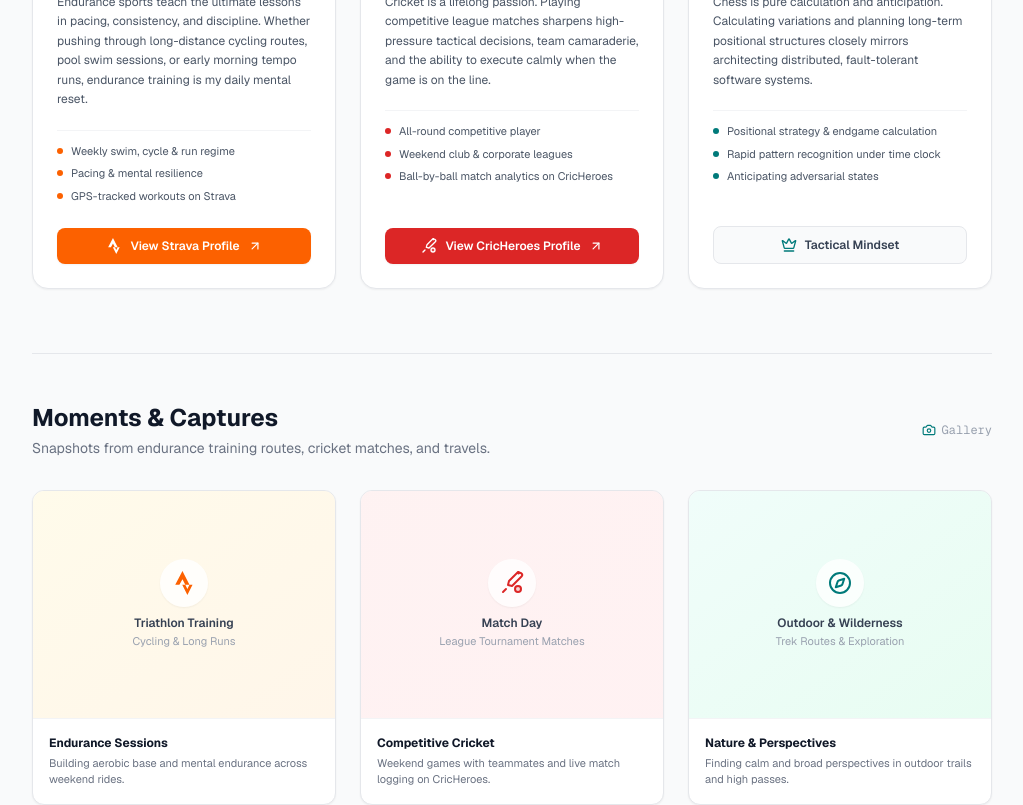
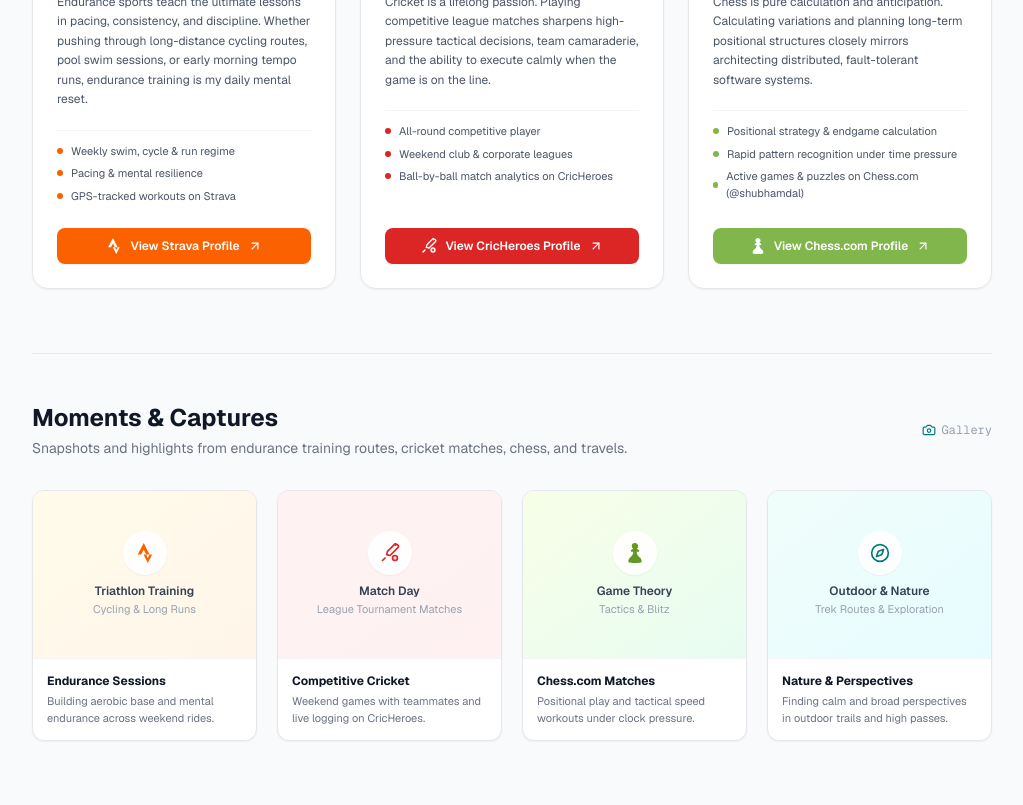
Before and after one commit to shubhamgoogle/shubham-portfolio, a Next.js app: page /beyond-code in a window 1280 px wide. Shown: the part 520-1325 px from the top of the page, without its empty margins (128-1151 px from the left). Built offline with nearby package versions, Linux system fonts and the light colour scheme.

Commit message:
feat: integrate chess.com profile and official pawn branding to beyond-code page

```diff
--- a/src/app/beyond-code/page.tsx
+++ b/src/app/beyond-code/page.tsx
@@ -2,7 +2,7 @@
 
 import Link from "next/link";
 import { ArrowLeft, ExternalLink, Activity, Trophy, Crown, Camera, MapPin, Compass, ArrowUpRight } from "lucide-react";
-import { StravaIcon, CricketIcon } from "@/components/Icons";
+import { StravaIcon, CricketIcon, ChessComIcon } from "@/components/Icons";
 import Footer from "@/components/Footer";
 
 export default function BeyondCodePage() {
@@ -150,21 +150,21 @@ export default function BeyondCodePage() {
             </div>
 
             {/* 3. Chess */}
-            <div className="bg-white rounded-2xl border border-gray-200 p-6 flex flex-col justify-between shadow-xs hover:border-[#007a7a]/40 hover:shadow-sm transition-all group">
+            <div className="bg-white rounded-2xl border border-gray-200 p-6 flex flex-col justify-between shadow-xs hover:border-[#81b64c]/50 hover:shadow-sm transition-all group">
               <div>
                 <div className="flex items-center justify-between mb-4">
-                  <div className="w-10 h-10 rounded-xl bg-[#007a7a]/10 flex items-center justify-center text-[#007a7a]">
-                    <Crown className="w-5 h-5" />
+                  <div className="w-10 h-10 rounded-xl bg-[#81b64c]/15 flex items-center justify-center text-[#629924]">
+                    <ChessComIcon className="w-5 h-5" />
                   </div>
-                  <span className="text-[11px] font-mono text-[#007a7a] bg-[#007a7a]/10 px-2 py-0.5 rounded font-medium">
-                    Strategy
+                  <span className="text-[11px] font-mono text-[#629924] bg-[#81b64c]/10 px-2 py-0.5 rounded font-medium">
+                    Tactics &amp; Blitz
                   </span>
                 </div>
 
-                <h2 className="text-lg font-bold text-gray-900 leading-snug group-hover:text-[#007a7a] transition-colors">
+                <h2 className="text-lg font-bold text-gray-900 leading-snug group-hover:text-[#629924] transition-colors">
                   Chess &amp; Game Theory
                 </h2>
-                <p className="text-xs text-[#007a7a] font-semibold mt-1 mb-3">
+                <p className="text-xs text-[#629924] font-semibold mt-1 mb-3">
                   Calculation • Patience • Tactics
                 </p>
 
@@ -174,24 +174,30 @@ export default function BeyondCodePage() {
 
                 <div className="space-y-1.5 pt-3 border-t border-gray-100 text-[11px] text-gray-600 mb-6">
                   <div className="flex items-center gap-2">
-                    <span className="w-1.5 h-1.5 rounded-full bg-[#007a7a]"></span>
+                    <span className="w-1.5 h-1.5 rounded-full bg-[#81b64c]"></span>
                     <span>Positional strategy &amp; endgame calculation</span>
                   </div>
                   <div className="flex items-center gap-2">
-                    <span className="w-1.5 h-1.5 rounded-full bg-[#007a7a]"></span>
-                    <span>Rapid pattern recognition under time clock</span>
+                    <span className="w-1.5 h-1.5 rounded-full bg-[#81b64c]"></span>
+                    <span>Rapid pattern recognition under time pressure</span>
                   </div>
                   <div className="flex items-center gap-2">
-                    <span className="w-1.5 h-1.5 rounded-full bg-[#007a7a]"></span>
-                    <span>Anticipating adversarial states</span>
+                    <span className="w-1.5 h-1.5 rounded-full bg-[#81b64c]"></span>
+                    <span>Active games &amp; puzzles on Chess.com (@shubhamdal)</span>
                   </div>
                 </div>
               </div>
 
-              <div className="w-full inline-flex items-center justify-center gap-2 bg-gray-50 border border-gray-200 text-gray-700 px-4 py-2.5 rounded-lg text-xs font-semibold">
-                <Crown className="w-4 h-4 text-[#007a7a]" />
-                <span>Tactical Mindset</span>
-              </div>
+              <a
+                href="https://www.chess.com/member/shubhamdal"
+                target="_blank"
+                rel="noopener noreferrer"
+                className="w-full inline-flex items-center justify-center gap-2 bg-[#81b64c] hover:bg-[#6f9e3f] text-white px-4 py-2.5 rounded-lg text-xs font-semibold transition-all shadow-xs"
+              >
+                <ChessComIcon className="w-4 h-4" />
+                <span>View Chess.com Profile</span>
+                <ArrowUpRight className="w-3.5 h-3.5" />
+              </a>
             </div>
           </div>
 
@@ -203,7 +209,7 @@ export default function BeyondCodePage() {
                   Moments &amp; Captures
                 </h3>
                 <p className="text-xs sm:text-sm text-gray-500 mt-1">
-                  Snapshots from endurance training routes, cricket matches, and travels.
+                  Snapshots and highlights from endurance training routes, cricket matches, chess, and travels.
                 </p>
               </div>
               <div className="inline-flex items-center gap-1.5 text-xs text-gray-400 font-mono">
@@ -213,17 +219,17 @@ export default function BeyondCodePage() {
             </div>
 
             {/* Responsive Photo Cards */}
-            <div className="grid grid-cols-1 sm:grid-cols-2 lg:grid-cols-3 gap-6">
+            <div className="grid grid-cols-1 sm:grid-cols-2 lg:grid-cols-4 gap-5">
               {/* Photo Card 1: Triathlon / Cycling */}
               <div className="bg-white rounded-xl border border-gray-200 overflow-hidden shadow-xs group hover:shadow-md transition-shadow">
-                <div className="aspect-[4/3] bg-gradient-to-br from-amber-50 to-orange-100/50 flex flex-col items-center justify-center text-gray-400 p-6 relative">
-                  <div className="w-12 h-12 rounded-full bg-white/80 shadow-xs flex items-center justify-center text-[#FC6100] mb-2">
-                    <StravaIcon className="w-6 h-6" />
+                <div className="aspect-[4/3] bg-gradient-to-br from-amber-50 to-orange-100/50 flex flex-col items-center justify-center text-gray-400 p-5 relative">
+                  <div className="w-11 h-11 rounded-full bg-white/90 shadow-xs flex items-center justify-center text-[#FC6100] mb-2">
+                    <StravaIcon className="w-5 h-5" />
                   </div>
                   <span className="text-xs font-semibold text-gray-700">Triathlon Training</span>
                   <span className="text-[11px] text-gray-400 mt-0.5">Cycling &amp; Long Runs</span>
                 </div>
-                <div className="p-4 border-t border-gray-100">
+                <div className="p-3.5 border-t border-gray-100">
                   <h4 className="text-xs font-bold text-gray-900">Endurance Sessions</h4>
                   <p className="text-[11px] text-gray-500 mt-1">
                     Building aerobic base and mental endurance across weekend rides.
@@ -233,31 +239,48 @@ export default function BeyondCodePage() {
 
               {/* Photo Card 2: Cricket Match */}
               <div className="bg-white rounded-xl border border-gray-200 overflow-hidden shadow-xs group hover:shadow-md transition-shadow">
-                <div className="aspect-[4/3] bg-gradient-to-br from-red-50 to-rose-100/50 flex flex-col items-center justify-center text-gray-400 p-6 relative">
-                  <div className="w-12 h-12 rounded-full bg-white/80 shadow-xs flex items-center justify-center text-[#DC2626] mb-2">
-                    <CricketIcon className="w-6 h-6" />
+                <div className="aspect-[4/3] bg-gradient-to-br from-red-50 to-rose-100/50 flex flex-col items-center justify-center text-gray-400 p-5 relative">
+                  <div className="w-11 h-11 rounded-full bg-white/90 shadow-xs flex items-center justify-center text-[#DC2626] mb-2">
+                    <CricketIcon className="w-5 h-5" />
                   </div>
                   <span className="text-xs font-semibold text-gray-700">Match Day</span>
                   <span className="text-[11px] text-gray-400 mt-0.5">League Tournament Matches</span>
                 </div>
-                <div className="p-4 border-t border-gray-100">
+                <div className="p-3.5 border-t border-gray-100">
                   <h4 className="text-xs font-bold text-gray-900">Competitive Cricket</h4>
                   <p className="text-[11px] text-gray-500 mt-1">
-                    Weekend games with teammates and live match logging on CricHeroes.
+                    Weekend games with teammates and live logging on CricHeroes.
                   </p>
                 </div>
               </div>
 
-              {/* Photo Card 3: Mountains / Nature */}
-              <div className="bg-white rounded-xl border border-gray-200 overflow-hidden shadow-xs group hover:shadow-md transition-shadow sm:col-span-2 lg:col-span-1">
-                <div className="aspect-[4/3] bg-gradient-to-br from-teal-50 to-emerald-100/50 flex flex-col items-center justify-center text-gray-400 p-6 relative">
-                  <div className="w-12 h-12 rounded-full bg-white/80 shadow-xs flex items-center justify-center text-[#007a7a] mb-2">
-                    <Compass className="w-6 h-6" />
+              {/* Photo Card 3: Chess */}
+              <div className="bg-white rounded-xl border border-gray-200 overflow-hidden shadow-xs group hover:shadow-md transition-shadow">
+                <div className="aspect-[4/3] bg-gradient-to-br from-lime-50 to-emerald-100/50 flex flex-col items-center justify-center text-gray-400 p-5 relative">
+                  <div className="w-11 h-11 rounded-full bg-white/90 shadow-xs flex items-center justify-center text-[#629924] mb-2">
+                    <ChessComIcon className="w-5 h-5" />
                   </div>
-                  <span className="text-xs font-semibold text-gray-700">Outdoor &amp; Wilderness</span>
+                  <span className="text-xs font-semibold text-gray-700">Game Theory</span>
+                  <span className="text-[11px] text-gray-400 mt-0.5">Tactics &amp; Blitz</span>
+                </div>
+                <div className="p-3.5 border-t border-gray-100">
+                  <h4 className="text-xs font-bold text-gray-900">Chess.com Matches</h4>
+                  <p className="text-[11px] text-gray-500 mt-1">
+                    Positional play and tactical speed workouts under clock pressure.
+                  </p>
+                </div>
+              </div>
+
+              {/* Photo Card 4: Mountains / Nature */}
+              <div className="bg-white rounded-xl border border-gray-200 overflow-hidden shadow-xs group hover:shadow-md transition-shadow">
+                <div className="aspect-[4/3] bg-gradient-to-br from-teal-50 to-cyan-100/50 flex flex-col items-center justify-center text-gray-400 p-5 relative">
+                  <div className="w-11 h-11 rounded-full bg-white/90 shadow-xs flex items-center justify-center text-[#007a7a] mb-2">
+                    <Compass className="w-5 h-5" />
+                  </div>
+                  <span className="text-xs font-semibold text-gray-700">Outdoor &amp; Nature</span>
                   <span className="text-[11px] text-gray-400 mt-0.5">Trek Routes &amp; Exploration</span>
                 </div>
-                <div className="p-4 border-t border-gray-100">
+                <div className="p-3.5 border-t border-gray-100">
                   <h4 className="text-xs font-bold text-gray-900">Nature &amp; Perspectives</h4>
                   <p className="text-[11px] text-gray-500 mt-1">
                     Finding calm and broad perspectives in outdoor trails and high passes.
--- a/src/components/Icons.tsx
+++ b/src/components/Icons.tsx
@@ -79,6 +79,21 @@ export function CricketIcon({ className = "w-4 h-4" }: { className?: string }) {
   );
 }
 
+export function ChessComIcon({ className = "w-4 h-4" }: { className?: string }) {
+  return (
+    <svg
+      role="img"
+      viewBox="0 0 24 24"
+      fill="currentColor"
+      className={className}
+      xmlns="http://www.w3.org/2000/svg"
+      aria-label="Chess.com"
+    >
+      <path d="M12 0a3.85 3.85 0 0 0-3.875 3.846A3.84 3.84 0 0 0 9.73 6.969l-2.79 1.85c0 .622.144 1.114.434 1.649H9.83c-.014.245-.014.549-.014.925 0 .025.003.048.006.071-.064 1.353-.507 3.472-3.62 5.842-.816.625-1.423 1.495-1.806 2.533a.33.33 0 0 0-.045.084 8.124 8.124 0 0 0-.39 2.516c0 .1.216 1.561 8.038 1.561s8.038-1.46 8.038-1.561c0-2.227-.824-4.048-2.24-5.133-4.034-3.08-3.586-5.74-3.644-6.838h2.458c.29-.535.434-1.027.434-1.649l-2.79-1.836a3.86 3.86 0 0 0 1.604-3.123A3.873 3.873 0 0 0 13.445.275c-.004-.002-.01.004-.015.004A3.76 3.76 0 0 0 12 0Z" />
+    </svg>
+  );
+}
+
 export function GoogleLogo({ className = "w-6 h-6" }: { className?: string }) {
   return (
     <svg viewBox="0 0 24 24" className={className} xmlns="http://www.w3.org/2000/svg" aria-label="Google">
--- a/src/data/portfolio.ts
+++ b/src/data/portfolio.ts
@@ -69,6 +69,11 @@ export const portfolioData = {
     medium: "https://medium.com/@shubu_google",
     email: "shubhamchawla10@gmail.com",
     resumeUrl: "#contact",
+    hobbies: {
+      strava: "https://www.strava.com/athletes/92222693",
+      cricheroes: "https://cricheroes.com/player-profile/1529762/shubham-chawla/matches",
+      chess: "https://www.chess.com/member/shubhamdal",
+    },
   },
 
   stats: [
```
